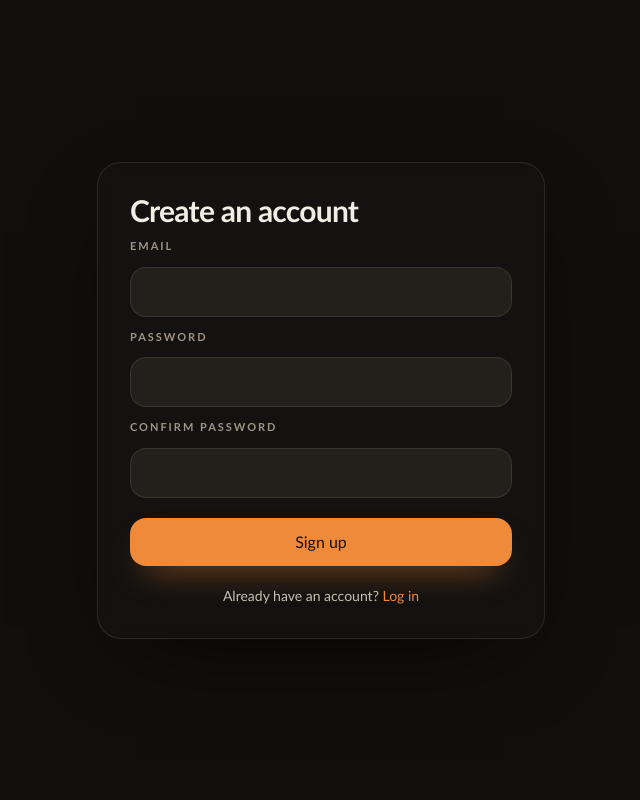
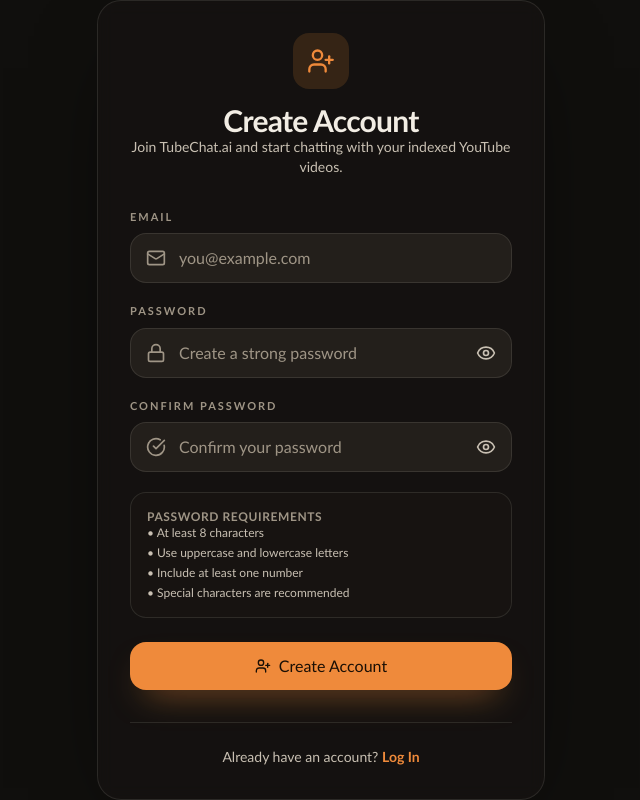
Before and after one commit to suleman-badar/TubeChat-Web, a React (Vite) app in the folder client/: page /register in a window 1280 px wide. Shown: the whole page, without its empty margins (319-959 px from the left). Built offline with nearby package versions, Linux system fonts and the light colour scheme; no server answers.

Commit message:
Redesign register page

```diff
--- a/client/src/pages/RegisterPage.jsx
+++ b/client/src/pages/RegisterPage.jsx
@@ -1,87 +1,260 @@
-import { useForm } from 'react-hook-form'
-import { useNavigate, Link } from 'react-router-dom'
-import { useAuth } from '../contexts/AppContext'
-import { useState } from 'react'
+import { useState } from "react";
+import { useForm } from "react-hook-form";
+import { useNavigate, Link } from "react-router-dom";
+import {
+  Mail,
+  Lock,
+  Eye,
+  EyeOff,
+  UserPlus,
+  CheckCircle,
+} from "lucide-react";
+
+import { useAuth } from "../contexts/AppContext";
 
 export function RegisterPage() {
-    const { register, handleSubmit, watch, formState: { errors } } = useForm()
-    const { register: registerUser } = useAuth()
-    const navigate = useNavigate()
-    const [apiError, setApiError] = useState(null)
-    const [isLoading, setIsLoading] = useState(false)
+  const {
+    register,
+    handleSubmit,
+    watch,
+    formState: { errors },
+  } = useForm();
 
-    const password = watch('password')
+  const { register: registerUser } = useAuth();
+  const navigate = useNavigate();
+
+  const [apiError, setApiError] = useState(null);
+  const [isLoading, setIsLoading] = useState(false);
+  const [showPassword, setShowPassword] = useState(false);
+  const [showConfirmPassword, setShowConfirmPassword] = useState(false);
+
+  const password = watch("password");
 
   async function onSubmit(data) {
-        setApiError(null)
-        setIsLoading(true)
+    setApiError(null);
+    setIsLoading(true);
+
     try {
       if (data.password !== data.confirmPassword) {
-                setApiError('Passwords do not match.')
-                setIsLoading(false)
-                return
+        setApiError("Passwords do not match.");
+        setIsLoading(false);
+        return;
       }
-            await registerUser(data.email, data.password, data.confirmPassword)
-            navigate('/')
+
+      await registerUser(
+        data.email,
+        data.password,
+        data.confirmPassword
+      );
+
+      navigate("/");
     } catch (err) {
-            console.log(err);
-            console.log(err.response);
-            console.log(err.response?.data);
-
-            setApiError(err?.response?.data?.detail || 'Registration failed. Please try again.')
+      setApiError(
+        err?.response?.data?.detail ||
+          "Registration failed. Please try again."
+      );
     } finally {
-            setIsLoading(false)
+      setIsLoading(false);
     }
   }
 
   return (
-        <div className="flex h-full w-full overflow-y-auto items-center justify-center bg-tc-bg px-4 py-6 text-tc-text sm:px-6 lg:px-8">
-            <form className="flex w-full max-w-md flex-col gap-3 rounded-3xl border border-tc-border bg-tc-surface/80 p-6 shadow-[0_28px_90px_-40px_rgba(0,0,0,0.9)] backdrop-blur sm:p-8" onSubmit={handleSubmit(onSubmit)}>
-                <h1 className="text-3xl font-semibold tracking-tight text-tc-text">Create an account</h1>
+    <div className="flex min-h-screen items-center justify-center bg-tc-bg px-4 py-8 text-tc-text">
+      <form
+        onSubmit={handleSubmit(onSubmit)}
+        className="w-full max-w-md rounded-3xl border border-tc-border bg-tc-surface/80 p-7 shadow-[0_28px_90px_-40px_rgba(0,0,0,0.9)] backdrop-blur sm:p-8"
+      >
+        {/* Header */}
+        <div className="mb-8 text-center">
+          <div className="mx-auto mb-4 flex h-14 w-14 items-center justify-center rounded-2xl bg-tc-accent/15 text-tc-accent">
+            <UserPlus className="h-7 w-7" />
+          </div>
 
-                <label className="text-[11px] font-semibold uppercase tracking-[0.18em] text-tc-muted-2" htmlFor="email">Email</label>
+          <h1 className="text-3xl font-semibold tracking-tight text-tc-text">
+            Create Account
+          </h1>
+
+          <p className="mt-2 text-sm text-tc-muted">
+            Join TubeChat.ai and start chatting with your indexed YouTube
+            videos.
+          </p>
+        </div>
+
+        {/* Email */}
+        <div className="mb-5">
+          <label
+            htmlFor="email"
+            className="mb-2 block text-[11px] font-semibold uppercase tracking-[0.18em] text-tc-muted-2"
+          >
+            Email
+          </label>
+
+          <div className="relative">
+            <Mail className="absolute left-4 top-1/2 h-5 w-5 -translate-y-1/2 text-tc-muted-2" />
+
             <input
               id="email"
               type="email"
-                    className="w-full rounded-2xl border border-tc-border bg-tc-surface-2 px-4 py-3 text-tc-text outline-none transition focus:border-tc-accent/60 focus-visible:ring-2 focus-visible:ring-tc-accent/40 placeholder:text-tc-muted-2"
-                    {...register('email', { required: 'Email is required.' })}
+              placeholder="you@example.com"
+              className="w-full rounded-2xl border border-tc-border bg-tc-surface-2 py-3 pl-12 pr-4 text-tc-text outline-none transition focus:border-tc-accent/60 focus-visible:ring-2 focus-visible:ring-tc-accent/40 placeholder:text-tc-muted-2"
+              {...register("email", {
+                required: "Email is required.",
+              })}
             />
-                {errors.email ? <p className="rounded-xl border border-tc-error/30 bg-tc-error/10 px-3.5 py-2.5 text-sm text-tc-error">{errors.email.message}</p> : null}
+          </div>
 
-                <label className="text-[11px] font-semibold uppercase tracking-[0.18em] text-tc-muted-2" htmlFor="password">Password</label>
+          {errors.email && (
+            <p className="mt-2 rounded-xl border border-tc-error/30 bg-tc-error/10 px-3 py-2 text-sm text-tc-error">
+              {errors.email.message}
+            </p>
+          )}
+        </div>
+
+        {/* Password */}
+        <div className="mb-5">
+          <label
+            htmlFor="password"
+            className="mb-2 block text-[11px] font-semibold uppercase tracking-[0.18em] text-tc-muted-2"
+          >
+            Password
+          </label>
+
+          <div className="relative">
+            <Lock className="absolute left-4 top-1/2 h-5 w-5 -translate-y-1/2 text-tc-muted-2" />
+
             <input
               id="password"
-                    type="password"
-                    className="w-full rounded-2xl border border-tc-border bg-tc-surface-2 px-4 py-3 text-tc-text outline-none transition focus:border-tc-accent/60 focus-visible:ring-2 focus-visible:ring-tc-accent/40 placeholder:text-tc-muted-2"
-                    {...register('password', {
-                        required: 'Password is required.',
-                        minLength: { value: 8, message: 'Password must be at least 8 characters.' },
+              type={showPassword ? "text" : "password"}
+              placeholder="Create a strong password"
+              className="w-full rounded-2xl border border-tc-border bg-tc-surface-2 py-3 pl-12 pr-12 text-tc-text outline-none transition focus:border-tc-accent/60 focus-visible:ring-2 focus-visible:ring-tc-accent/40 placeholder:text-tc-muted-2"
+              {...register("password", {
+                required: "Password is required.",
+                minLength: {
+                  value: 8,
+                  message: "Password must be at least 8 characters.",
+                },
               })}
             />
-                {errors.password ? <p className="rounded-xl border border-tc-error/30 bg-tc-error/10 px-3.5 py-2.5 text-sm text-tc-error">{errors.password.message}</p> : null}
 
-                <label className="text-[11px] font-semibold uppercase tracking-[0.18em] text-tc-muted-2" htmlFor="confirmPassword">Confirm password</label>
+            <button
+              type="button"
+              onClick={() => setShowPassword((v) => !v)}
+              className="absolute right-4 top-1/2 -translate-y-1/2 text-tc-muted transition-colors hover:text-tc-text"
+            >
+              {showPassword ? (
+                <EyeOff className="h-5 w-5" />
+              ) : (
+                <Eye className="h-5 w-5" />
+              )}
+            </button>
+          </div>
+
+          {errors.password && (
+            <p className="mt-2 rounded-xl border border-tc-error/30 bg-tc-error/10 px-3 py-2 text-sm text-tc-error">
+              {errors.password.message}
+            </p>
+          )}
+        </div>
+
+        {/* Confirm Password */}
+        <div className="mb-2">
+          <label
+            htmlFor="confirmPassword"
+            className="mb-2 block text-[11px] font-semibold uppercase tracking-[0.18em] text-tc-muted-2"
+          >
+            Confirm Password
+          </label>
+
+          <div className="relative">
+            <CheckCircle className="absolute left-4 top-1/2 h-5 w-5 -translate-y-1/2 text-tc-muted-2" />
+
             <input
               id="confirmPassword"
-                    type="password"
-                    className="w-full rounded-2xl border border-tc-border bg-tc-surface-2 px-4 py-3 text-tc-text outline-none transition focus:border-tc-accent/60 focus-visible:ring-2 focus-visible:ring-tc-accent/40 placeholder:text-tc-muted-2"
-                    {...register('confirmPassword', {
-                        required: 'Please confirm your password.',
-                        validate: (value) => value === password || 'Passwords do not match.',
+              type={showConfirmPassword ? "text" : "password"}
+              placeholder="Confirm your password"
+              className="w-full rounded-2xl border border-tc-border bg-tc-surface-2 py-3 pl-12 pr-12 text-tc-text outline-none transition focus:border-tc-accent/60 focus-visible:ring-2 focus-visible:ring-tc-accent/40 placeholder:text-tc-muted-2"
+              {...register("confirmPassword", {
+                required: "Please confirm your password.",
+                validate: (value) =>
+                  value === password || "Passwords do not match.",
               })}
             />
-                {errors.confirmPassword ? <p className="rounded-xl border border-tc-error/30 bg-tc-error/10 px-3.5 py-2.5 text-sm text-tc-error">{errors.confirmPassword.message}</p> : null}
 
-                {apiError ? <p className="rounded-xl border border-tc-error/30 bg-tc-error/10 px-3.5 py-2.5 text-sm text-tc-error">{apiError}</p> : null}
+            <button
+              type="button"
+              onClick={() =>
+                setShowConfirmPassword((v) => !v)
+              }
+              className="absolute right-4 top-1/2 -translate-y-1/2 text-tc-muted transition-colors hover:text-tc-text"
+            >
+              {showConfirmPassword ? (
+                <EyeOff className="h-5 w-5" />
+              ) : (
+                <Eye className="h-5 w-5" />
+              )}
+            </button>
+          </div>
 
-                <button type="submit" className="mt-2 inline-flex items-center justify-center rounded-2xl bg-tc-accent px-4 py-3 font-semibold text-[#1a0f05] shadow-[0_16px_34px_-16px_rgba(239,138,59,0.7)] transition hover:brightness-110 disabled:cursor-not-allowed disabled:bg-tc-surface-2 disabled:text-tc-muted-2" disabled={isLoading}>
-                    {isLoading ? 'Creating account…' : 'Sign up'}
+          {errors.confirmPassword && (
+            <p className="mt-2 rounded-xl border border-tc-error/30 bg-tc-error/10 px-3 py-2 text-sm text-tc-error">
+              {errors.confirmPassword.message}
+            </p>
+          )}
+        </div>
+
+        {/* API Error */}
+        {apiError && (
+          <div className="mt-4 rounded-xl border border-tc-error/30 bg-tc-error/10 px-3 py-3 text-sm text-tc-error">
+            {apiError}
+          </div>
+        )}
+
+        {/* Password Tips */}
+        <div className="mt-5 rounded-2xl border border-tc-border bg-tc-bg-3/40 p-4">
+          <p className="mb-2 text-xs font-semibold uppercase tracking-wider text-tc-muted-2">
+            Password Requirements
+          </p>
+
+          <ul className="space-y-1 text-xs text-tc-muted">
+            <li>• At least 8 characters</li>
+            <li>• Use uppercase and lowercase letters</li>
+            <li>• Include at least one number</li>
+            <li>• Special characters are recommended</li>
+          </ul>
+        </div>
+
+        {/* Submit */}
+        <button
+          type="submit"
+          disabled={isLoading}
+          className="mt-6 flex w-full items-center justify-center gap-2 rounded-2xl bg-tc-accent px-4 py-3 font-semibold text-[#1a0f05] shadow-[0_16px_34px_-16px_rgba(239,138,59,0.7)] transition-all hover:brightness-110 disabled:cursor-not-allowed disabled:bg-tc-surface-2 disabled:text-tc-muted-2"
+        >
+          {isLoading ? (
+            <>
+              <span className="h-4 w-4 animate-spin rounded-full border-2 border-[#1a0f05] border-t-transparent" />
+              Creating account...
+            </>
+          ) : (
+            <>
+              <UserPlus className="h-4 w-4" />
+              Create Account
+            </>
+          )}
         </button>
 
-                <p className="pt-2 text-center text-sm text-tc-muted">
-                    Already have an account? <Link to="/login" className="font-medium text-tc-accent hover:underline">Log in</Link>
+        {/* Login Link */}
+        <div className="mt-8 border-t border-tc-border pt-6 text-center">
+          <p className="text-sm text-tc-muted">
+            Already have an account?{" "}
+            <Link
+              to="/login"
+              className="font-semibold text-tc-accent transition-colors hover:underline"
+            >
+              Log In
+            </Link>
           </p>
+        </div>
       </form>
     </div>
-    )
+  );
 }
```
Lines whose indentation alone changed are shown as unchanged.
